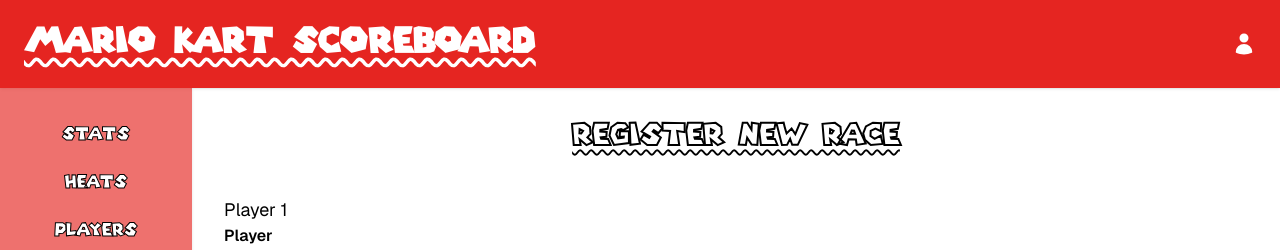
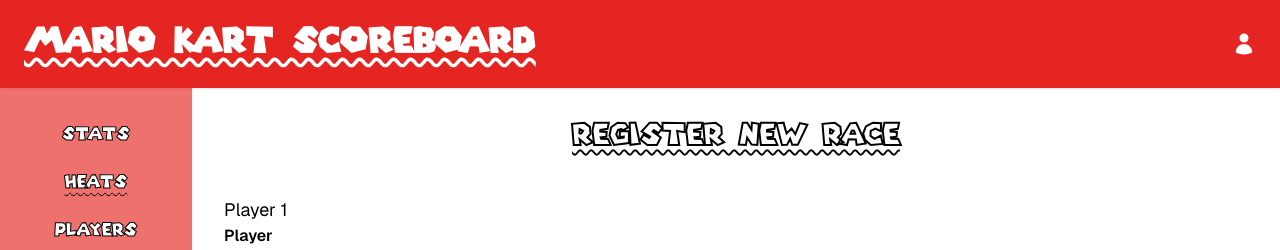
Before and after one commit to cwallervand/mario-kart-scoreboard, a Next.js app: page /heats/new in a window 1280 px wide. Shown: the top 250 px of the page. Built offline with nearby package versions, Linux system fonts and the light colour scheme; no server answers; the database is empty.

Commit message:
Fixed navigation bar underlining for breadctrumb paths

```diff
--- a/src/app/heats/page.tsx
+++ b/src/app/heats/page.tsx
@@ -25,7 +25,6 @@
   const renderListItems = () => {
     return Object.keys(groupedByHeatId).map((heatId) => {
       const heatParticipationsByHeatId = groupedByHeatId[heatId];
-      console.log("heatParticipationsByHeatId", heatParticipationsByHeatId);
 
       if (
         heatParticipationsByHeatId === undefined ||
--- a/src/components/NavigationBar.tsx
+++ b/src/components/NavigationBar.tsx
@@ -12,10 +12,17 @@
   { href: "/players", label: "Players" },
 ];
 
+const shouldUnderline = (pathname: string, href: string) => {
+  if (href === "/") {
+    return pathname === "/";
+  }
+
+  return pathname.startsWith(href);
+};
+
 // TODO: Fix so that links in navbar is underlined for /new pages
 const NavigationBar = () => {
   const pathname = usePathname();
-
   return (
     <nav className="flex flex-row items-center justify-around font-mario text-sm md:flex-col">
       {links.map((link) => {
@@ -26,7 +33,7 @@
             className={clsx(
               "text-stroke text-stroke-width-1 flex h-[48px] grow items-center justify-center gap-2 self-stretch p-2 text-lg decoration-wavy decoration-1 underline-offset-4 hover:text-xl hover:underline md:flex-none md:justify-center md:p-2 md:px-3",
               {
-                underline: pathname === link.href,
+                underline: shouldUnderline(pathname, link.href),
               },
             )}
           >
```
